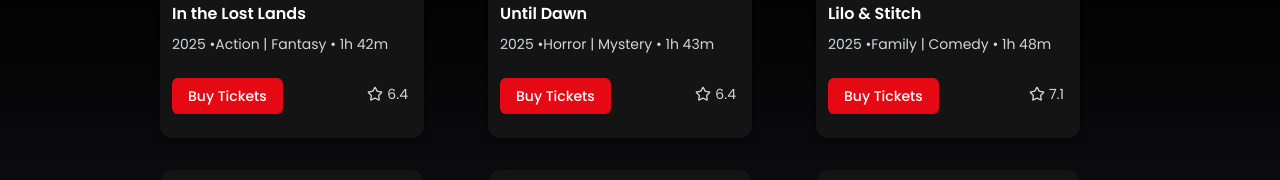
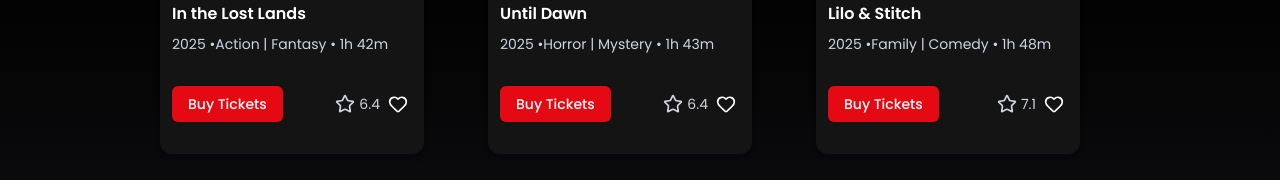
Before and after one commit to KushLahoti/TicketTerminal, a React (Vite) app: page /movies in a window 1280 px wide. Shown: the part 390-570 px from the top of the page. Built offline with nearby package versions, Linux system fonts and the light colour scheme; no server answers; grey boxes are pictures that could not be loaded.

Commit message:
feat: enhance MovieCard and Favourite components with favourite functionality; update Movies page to manage favourites and display accordingly

```diff
--- a/src/components/MovieCard.jsx
+++ b/src/components/MovieCard.jsx
@@ -1,12 +1,13 @@
 import timeFormat from '../lib/timeFormat';
-import { StarIcon } from 'lucide-react';
+import { Heart, StarIcon } from 'lucide-react';
 import React from 'react'
 import { useNavigate } from 'react-router-dom'
 
-const MovieCard = ({ movie }) => {
+const MovieCard = ({ movie, showBuyButton = true, isFavourite = false, onToggleFavourite = () => { } }) => {
     const navigate = useNavigate();
     return (
         <div className='flex flex-col p-3 w-66 justify-between bg-[#141414] rounded-xl overflow-hidden shadow-md hover:shadow-lg transition-all duration-300 transform hover:scale-105'>
+
             <img onClick={() => navigate(`/movies/${movie._id}`)} src={movie.backdrop_path} alt=""
                 className='rounded-lg h-52 w-full object-cover object-right-bottom cursor-pointer' />
             <p className='font-semibold mt-2 truncate'>{movie.title}</p>
@@ -15,15 +16,26 @@
                 {movie.genres.slice(0, 2).map(genre => genre.name).join(" | ")} • {timeFormat(movie.runtime)}
             </p>
             <div className='flex items-center justify-between mt-4 pb-3'>
+                {showBuyButton && (
                     <button
                         onClick={() => navigate(`/movies/${movie._id}`)}
                         className='mt-2 bg-[#e50914] hover:bg-[#b40610] text-white px-4 py-2 text-sm rounded-md font-medium shadow hover:shadow-lg transition duration-200 ease-in-out cursor-pointer'>
                         Buy Tickets
                     </button>
+                )}
+                <div className='flex items-center justify-between mt-4 pb-3'>
                     <p className='flex items-center gap-1 text-sm text-gray-300 mt-1 pr-1'>
-                    <StarIcon className='w-4 h-4 text-primary fill-primary' />
+                        <StarIcon className='w-5 h-5 text-primary fill-primary' />
                         {movie.vote_average.toFixed(1)}
                     </p>
+                    <button
+                        onClick={() => onToggleFavourite(movie)}
+                        className='p-1 mt-1 rounded-full transition hover:bg-black/40'
+                        title={isFavourite ? 'Remove from Favourites' : 'Add to Favourites'}
+                    >
+                        <Heart className={`w-5 h-5 ${isFavourite ? 'fill-red-600 text-red-600' : 'text-white'}`} />
+                    </button>
+                </div>
             </div>
         </div>
     )
--- a/src/pages/Favourite.jsx
+++ b/src/pages/Favourite.jsx
@@ -1,8 +1,36 @@
-import React from 'react'
+import MovieCard from '../components/MovieCard'
+import React, { useEffect, useState } from 'react'
 
 const Favourite = () => {
-    return (
-        <div>Favourite</div>
+
+    const [favourites, setFavourites] = useState([]);
+
+    useEffect(() => {
+        const stored = JSON.parse(localStorage.getItem('favourites')) || [];
+        setFavourites(stored);
+    }, [])
+
+    const toggleFavourite = (movie) => {
+        const updated = favourites.filter(f => f._id !== movie._id);
+        setFavourites(updated);
+        localStorage.setItem('favourites', JSON.stringify(updated));
+    }
+
+    return favourites.length > 0 ? (
+        <div className='relative mt-20 px-4 md:px-16 lg:px-24 xl:px-32 min-h-[80vh] bg-gradient-to-b from-black via-zinc-900 to-black text-white pb-20'>
+            <div className='flex justify-center'>
+                <h1 className='text-2xl sm:text-3xl font-semibold my-6 text-center'>Favourite Movies</h1>
+            </div>
+            <div className='grid grid-cols-1 sm:grid-cols-2 md:grid-cols-3 gap-x-6 gap-y-8 max-h-[1650px] overflow-y-auto w-full px-4 sm:px-8'>
+                {favourites.map((movie) => (
+                    <MovieCard movie={movie} showBuyButton={false} isFavourite={true} onToggleFavourite={toggleFavourite} key={movie._id} />
+                ))}
+            </div>
+        </div>
+    ) : (
+        <div className='flex flex-col items-center justify-center h-screen bg-gradient-to-b from-black via-zinc-900 to-black'>
+            <h1 className='font-semibold text-3xl text-center'>No Favourite Movies</h1>
+        </div>
     )
 }
 
--- a/src/pages/Movies.jsx
+++ b/src/pages/Movies.jsx
@@ -1,8 +1,21 @@
 import { dummyShowsData } from '../assets/assets'
 import MovieCard from '../components/MovieCard'
-import React from 'react'
+import React, { useEffect, useState } from 'react'
 
 const Movies = () => {
+    const [favourites, setFavourites] = useState([]);
+    useEffect(() => {
+        const stored = JSON.parse(localStorage.getItem('favourites')) || [];
+        setFavourites(stored);
+    }, [])
+
+    const toggleFavourite = (movie) => {
+        const isFav = favourites.some(f => f._id === movie._id);
+        const updated = isFav ? favourites.filter(f => f._id !== movie._id) : [...favourites, movie];
+        setFavourites(updated);
+        localStorage.setItem('favourites', JSON.stringify(updated));
+    }
+
     return dummyShowsData.length > 0 ? (
         <div className='relative mt-20 px-4 md:px-16 lg:px-24 xl:px-32 min-h-[80vh] bg-gradient-to-b from-black via-zinc-900 to-black text-white pb-20'>
             <div className='flex justify-center'>
@@ -10,13 +23,15 @@
             </div>
             <div className='grid grid-cols-1 sm:grid-cols-2 md:grid-cols-3 gap-x-6 gap-y-8 max-h-[1650px] overflow-y-auto w-full px-4 sm:px-8'>
                 {dummyShowsData.map((movie) => (
-                    <MovieCard movie={movie} key={movie._id} />
+                    <MovieCard movie={movie} showBuyButton={true} isFavourite={favourites.some(f => f._id === movie._id)}
+                        onToggleFavourite={toggleFavourite}
+                        key={movie._id} />
                 ))}
             </div>
         </div>
     ) : (
-        <div>
-
+        <div className='flex flex-col items-center justify-center h-screen bg-gradient-to-b from-black via-zinc-900 to-black'>
+            <h1 className='font-semibold text-3xl text-center'>No Movies Available</h1>
         </div>
     )
 }
```
Lines whose indentation alone changed are shown as unchanged.
